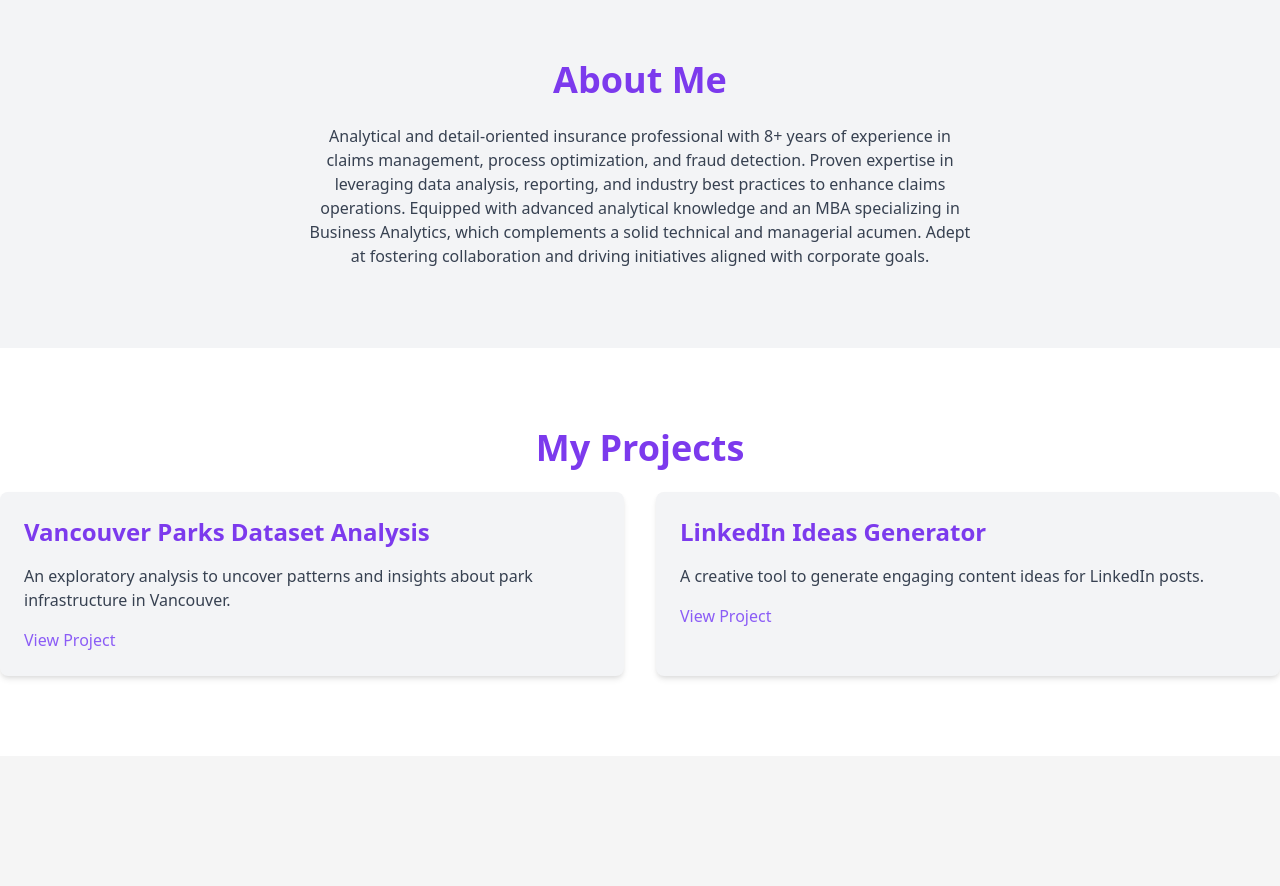
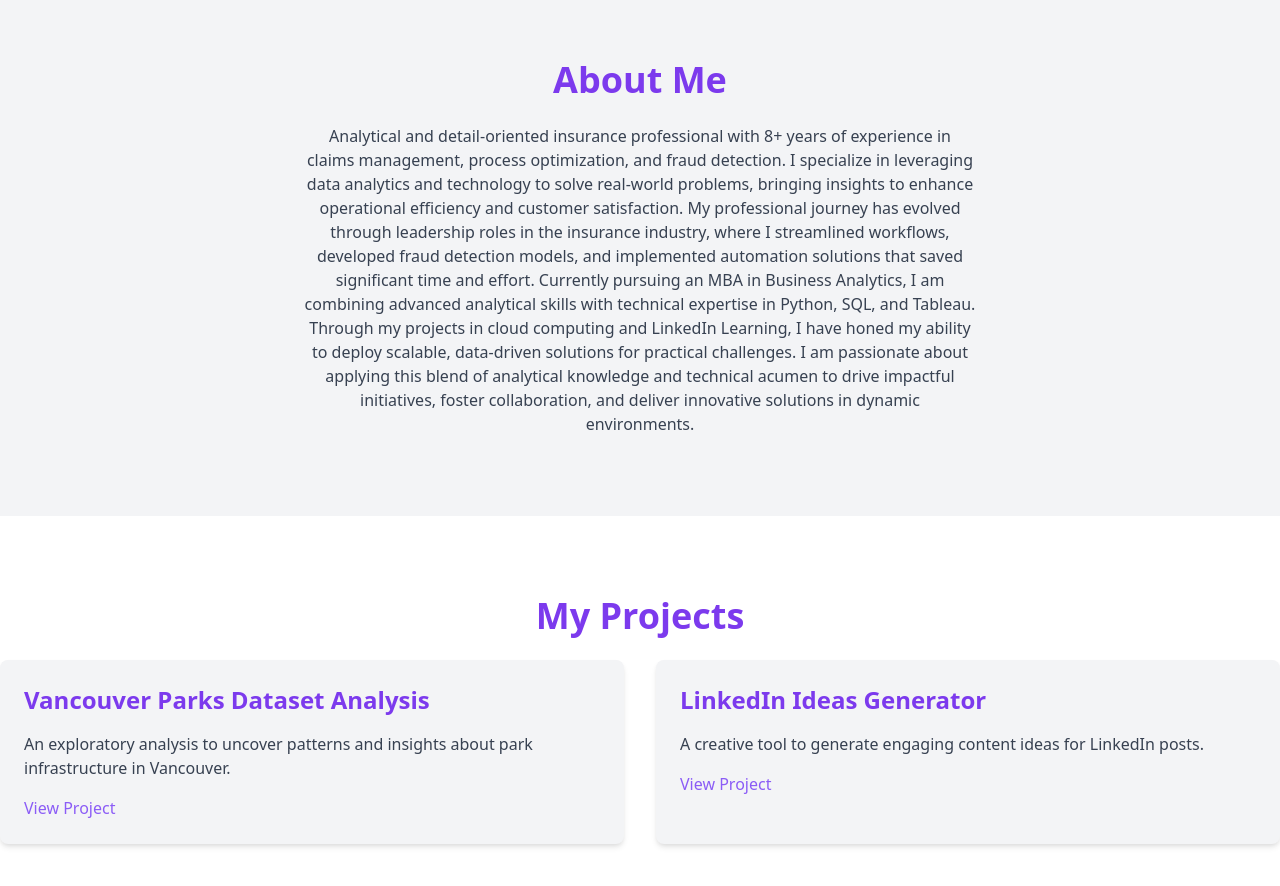
Before and after one commit to Aamir-Haque/Portfolio, a plain HTML site: page index.html in a window 1280 px wide. Shown: the part 820-1706 px from the top of the page. Before the commit the page ends 1576 px from the top, so only its background shows below. Drawn offline with nearby package versions, Linux system fonts and the light colour scheme.

Commit message:
Update index.html

```diff
--- a/index.html
+++ b/index.html
@@ -56,7 +56,11 @@
         <div class="container mx-auto">
             <h2 class="text-4xl font-bold text-center text-purple-600 mb-6">About Me</h2>
             <p class="text-gray-700 text-center max-w-2xl mx-auto">
-                Analytical and detail-oriented insurance professional with 8+ years of experience in claims management, process optimization, and fraud detection. Proven expertise in leveraging data analysis, reporting, and industry best practices to enhance claims operations. Equipped with advanced analytical knowledge and an MBA specializing in Business Analytics, which complements a solid technical and managerial acumen. Adept at fostering collaboration and driving initiatives aligned with corporate goals.
+                Analytical and detail-oriented insurance professional with 8+ years of experience in claims management, process optimization, and fraud detection. I specialize in leveraging data analytics and technology to solve real-world problems, bringing insights to enhance operational efficiency and customer satisfaction. My professional journey has evolved through leadership roles in the insurance industry, where I streamlined workflows, developed fraud detection models, and implemented automation solutions that saved significant time and effort.
+
+Currently pursuing an MBA in Business Analytics, I am combining advanced analytical skills with technical expertise in Python, SQL, and Tableau. Through my projects in cloud computing and LinkedIn Learning, I have honed my ability to deploy scalable, data-driven solutions for practical challenges.
+
+I am passionate about applying this blend of analytical knowledge and technical acumen to drive impactful initiatives, foster collaboration, and deliver innovative solutions in dynamic environments.
             </p>
         </div>
     </section>
```
